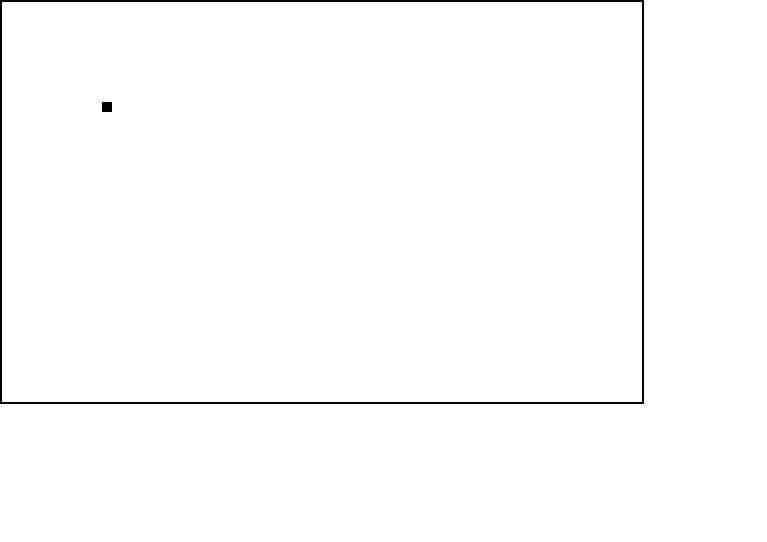
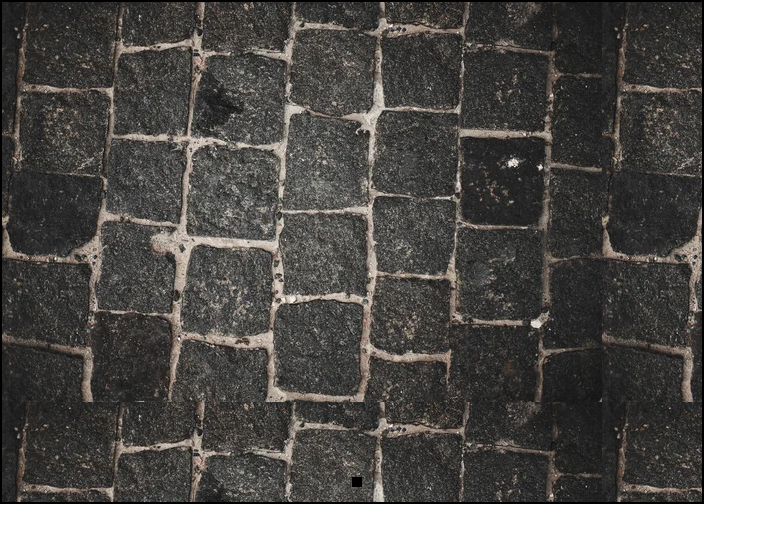
Before and after one commit to Vilhelmohrmalm/java-spel, a plain HTML site: page canvas.html in a window 1280 px wide. Shown: the whole page, without its empty margins (0-767 px from the left). Drawn offline with Linux system fonts and the light colour scheme.

Commit message:
kuk4 (5 kanske?)

```diff
--- a/canvas.css
+++ b/canvas.css
@@ -4,4 +4,5 @@ body {
 
 canvas {
   border: 2px solid black;
+  background-image: url(sten\ golv.jpg);
 }
--- a/canvas.js
+++ b/canvas.js
@@ -4,16 +4,18 @@ const SCREENWIDTH = innerWidth;
 const SCREENHEIGHT = innerHeight;
 let gameCanvas = document.getElementById("gameCanvas");
 let c = gameCanvas.getContext("2d"); // Drawing object
-gameCanvas.height = SCREENHEIGHT / 2;
-gameCanvas.width = SCREENWIDTH / 2;
+gameCanvas.height = 500
+gameCanvas.width = 700
+// gameCanvas.height = SCREENHEIGHT / 2;
+// gameCanvas.width = SCREENWIDTH / 2;
 // -------------------------------------
 // Player variables
-let playerX = 100;
-let playerY = 100;
+let playerX = 350;
+let playerY = 475;
 let playerWidth = 10;
 let playerHeight = 10;
-let dx = 2;
-let dy = 2;
+let dx = 3;
+let dy = 3;
 
 let directions = {
     left: false,
```
Also changed, not shown: sten golv.jpg (added).
